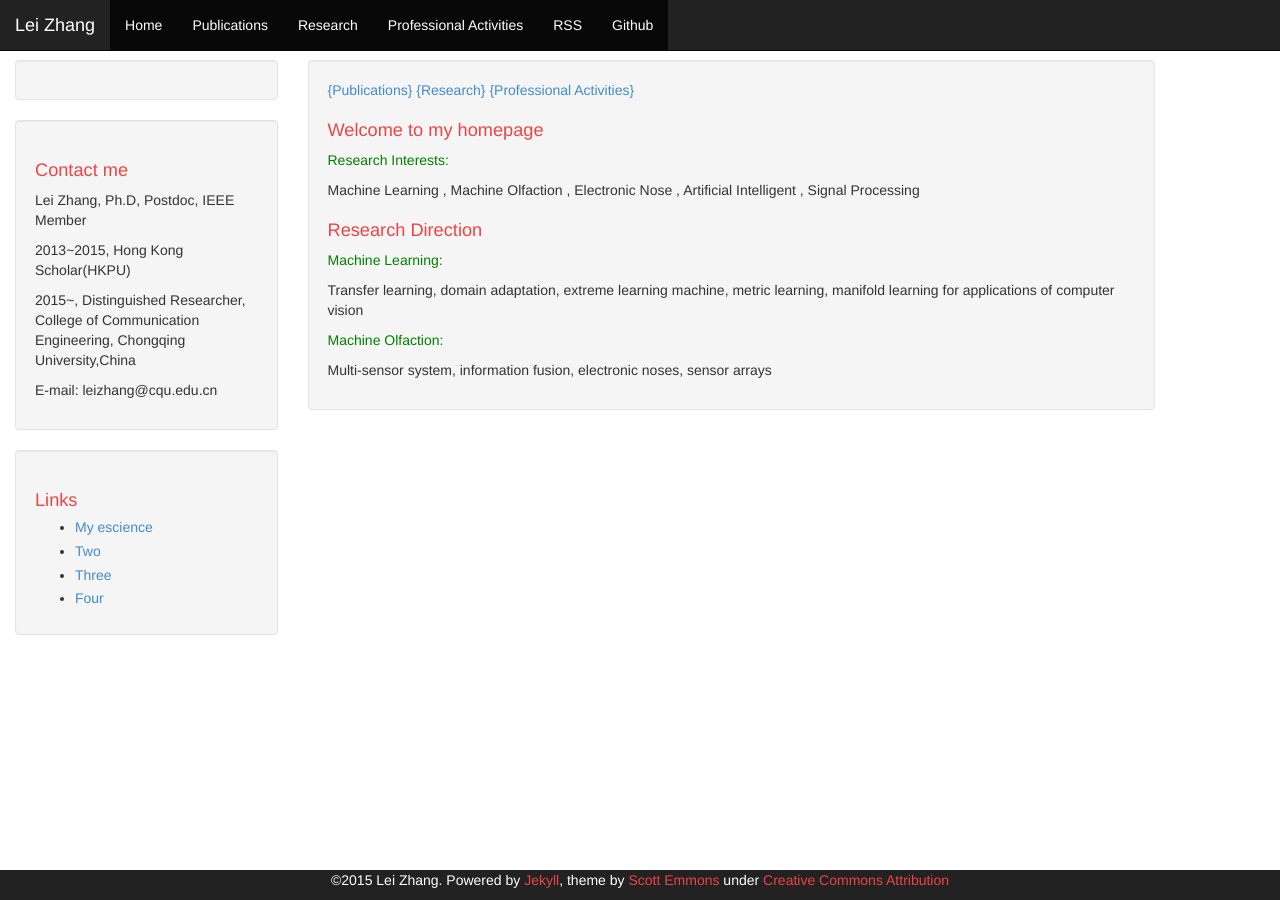
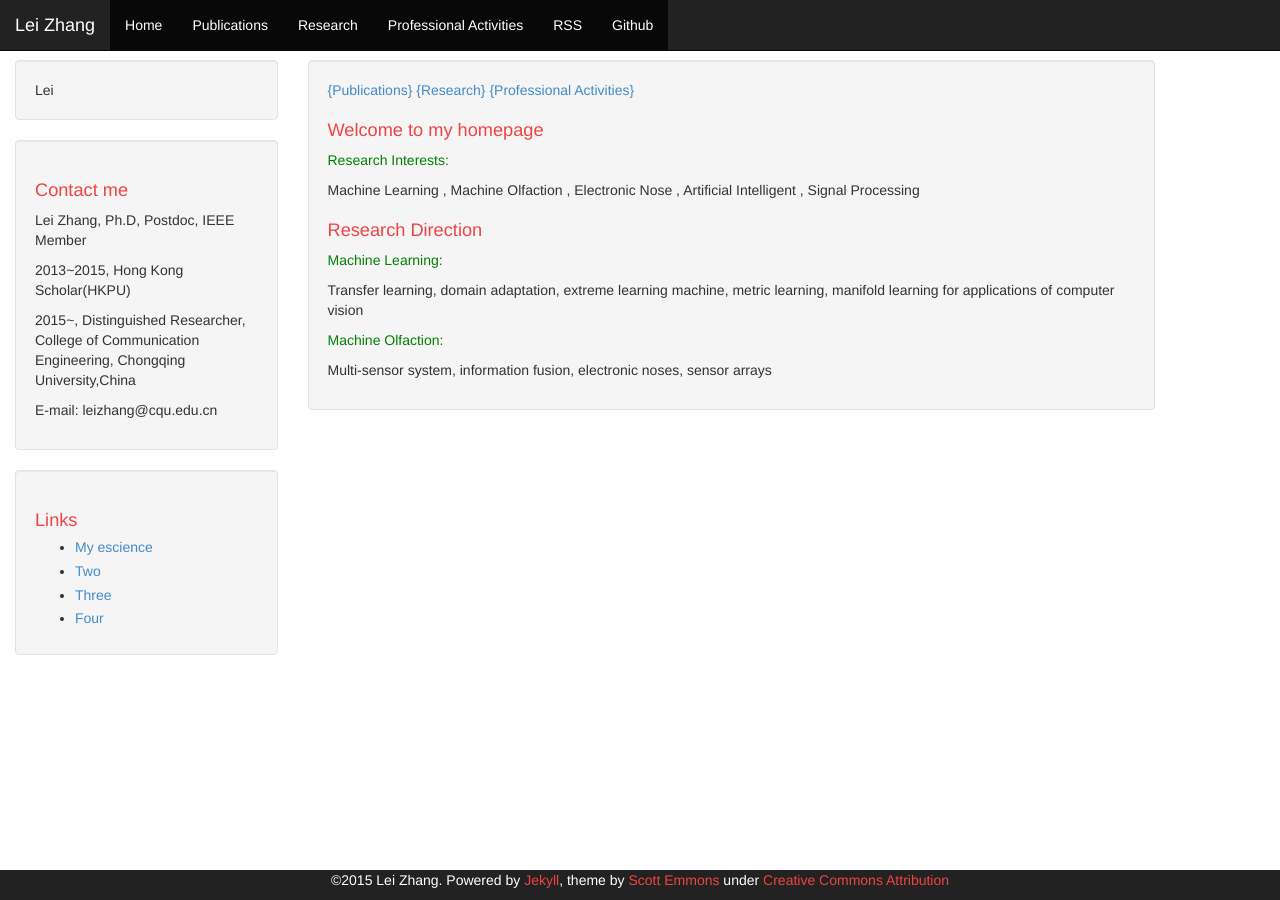
Before and after one commit to DrLeiZhang/website, a Jekyll site: the page built from index.html, in a window 1280 px wide. Built offline with Jekyll 4.4.1, drawn with Linux system fonts in a browser that asks for light colours; Markdown is read by kramdown in place of the engine named in the settings; the list of posts is cut into pages by our own code.

Commit message:
Update
Signed-off-by: leizhang@cqu.edu.cn <leizhang@cqu.edu.cn>

```diff
--- a/_config.yml
+++ b/_config.yml
@@ -1,6 +1,6 @@
 # Jekyll configuration
 name: Lei Zhang
-description:
+description: Lei
 
 
 # url is currently only used only for the RSS feed in feed.xml
```
